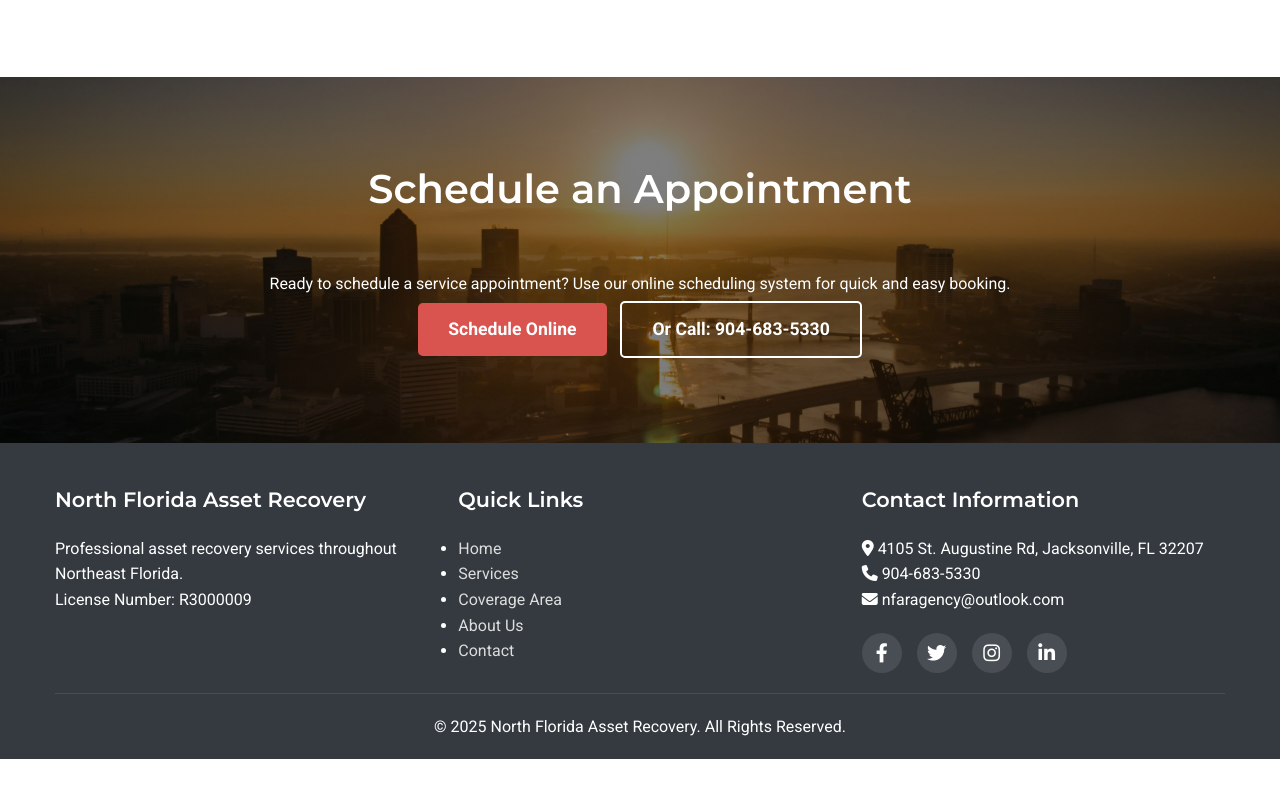
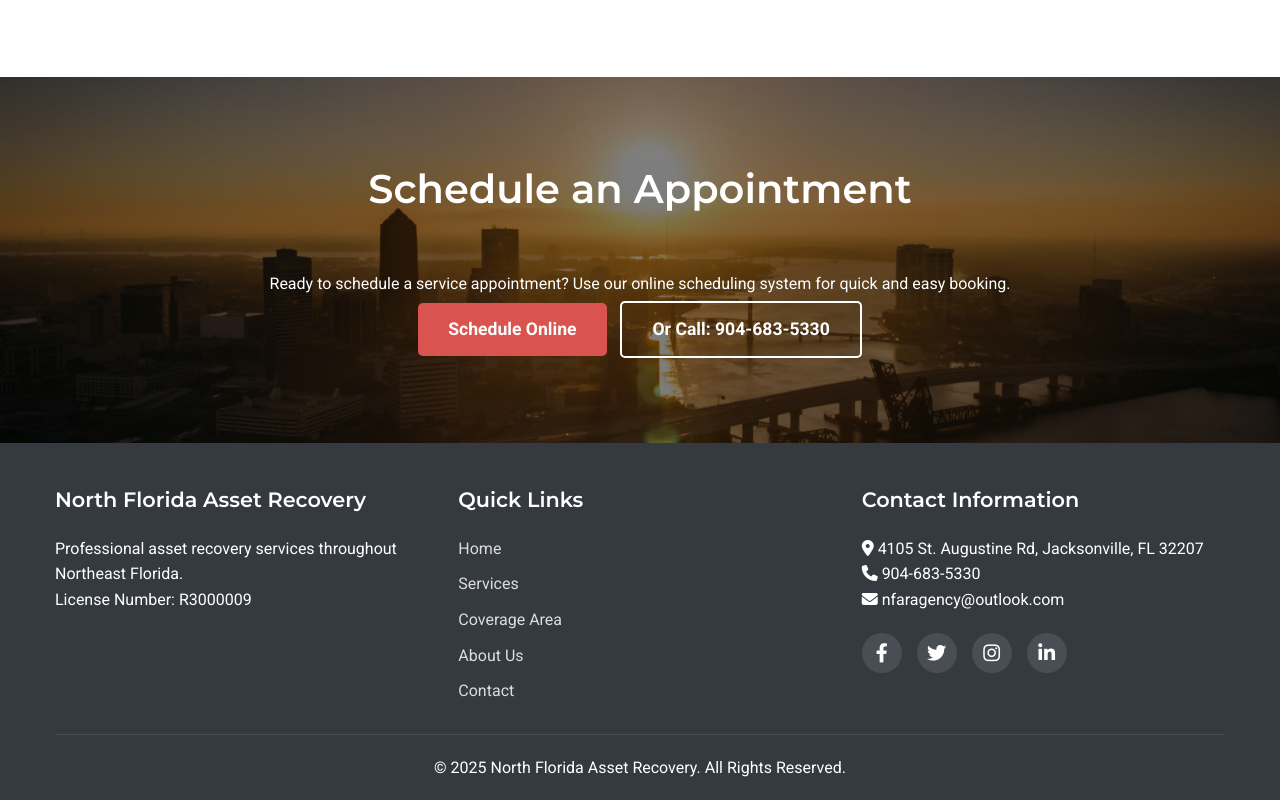
Before and after one commit to North-Florida-Asset-Recovery/North-Florida-Asset-Recovery.github.io, a plain HTML site: page index.html in a window 1280 px wide. Shown: the part 3616-4416 px from the top of the page. Before the commit the page ends 4375 px from the top, so only its background shows below. Drawn offline with Linux system fonts and the light colour scheme.

Commit message:
fixed margin issue

```diff
--- a/css/styles.css
+++ b/css/styles.css
@@ -392,6 +392,15 @@ footer {
     font-size: 1.3rem;
 }
 
+.footer-section ul {
+    list-style: none;
+    padding-left: 0;
+}
+
+.footer-section li {
+    margin-bottom: 10px;
+}
+
 .footer-section a {
     color: #ddd;
     text-decoration: none;
```
